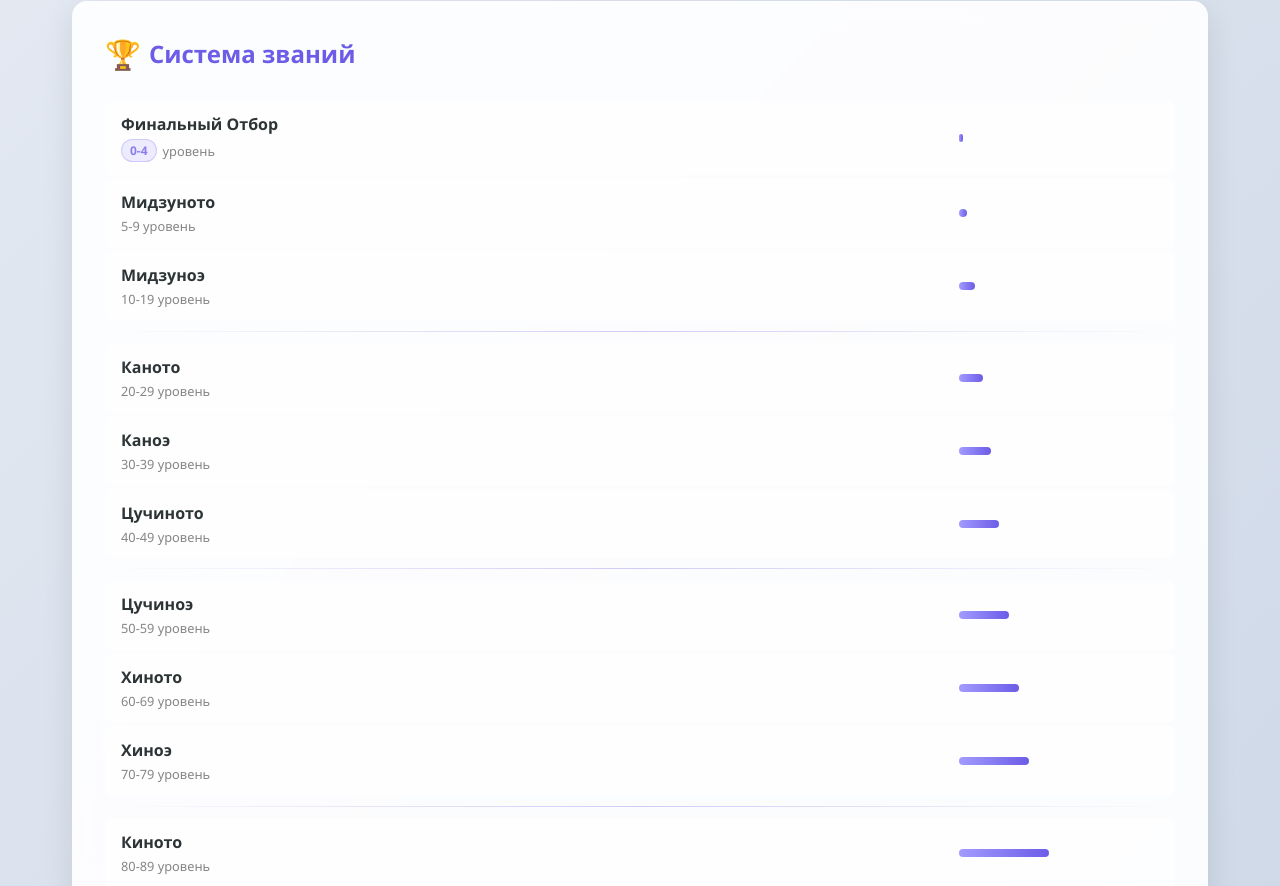
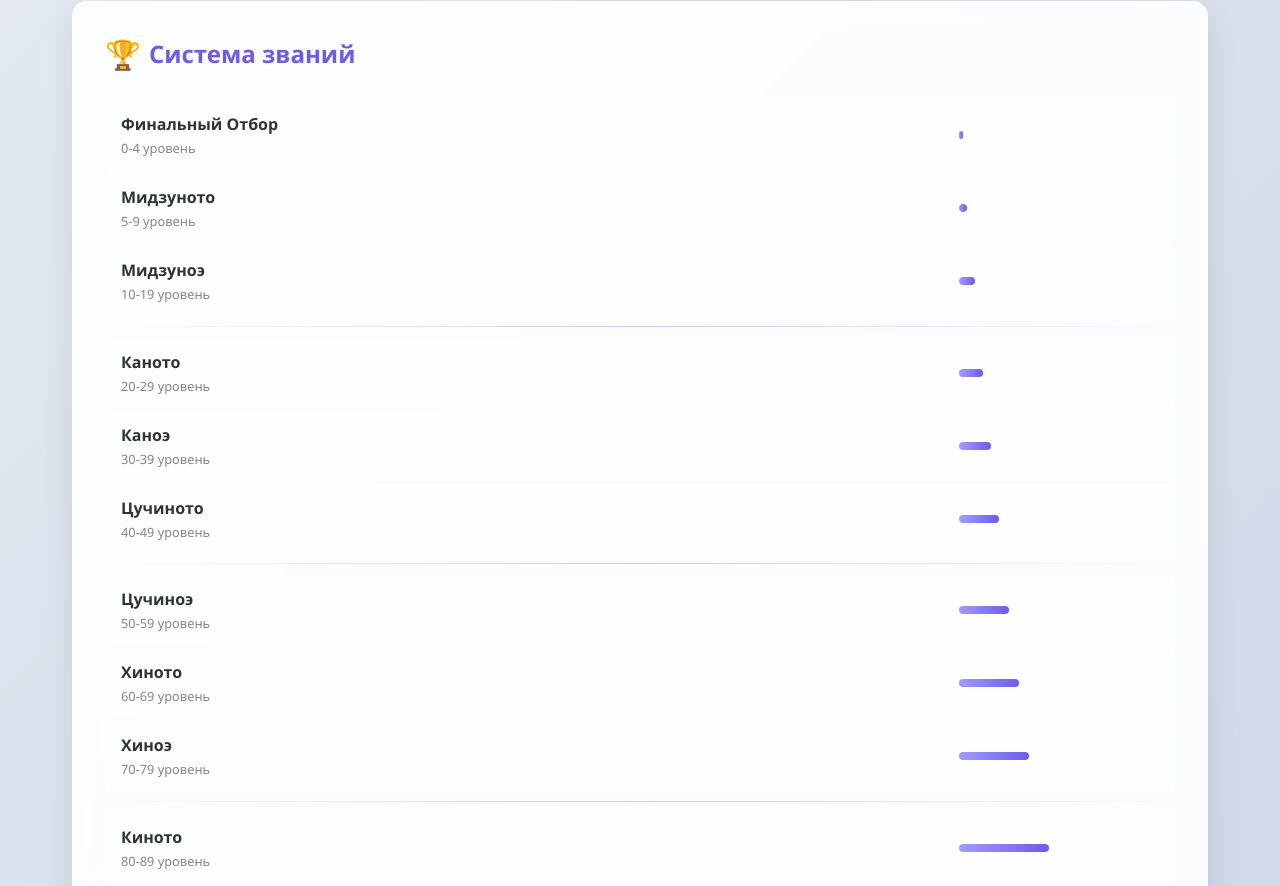
Before and after one commit to rekaii/soulinjector, a plain HTML site: page index.html in a window 1280 px wide. Shown: the part 2099-2985 px from the top of the page. Drawn offline with Linux system fonts and the light colour scheme.

Commit message:
Update index.html

```diff
--- a/index.html
+++ b/index.html
@@ -15,7 +15,6 @@
         </header>
 
         <div class="commands-container">
-            <!-- Профиль -->
             <div class="command-category pulse">
                 <h2 class="category-title"><span class="emoji">👤</span> Мой профиль</h2>
                 <ul class="command-list">
@@ -29,7 +28,6 @@
                 </ul>
             </div>
 
-            <!-- Steam -->
             <div class="command-category">
                 <h2 class="category-title"><span class="emoji">▪️</span> Steam</h2>
                 <ul class="command-list">
@@ -57,7 +55,6 @@
                 </ul>
             </div>
 
-            <!-- Сетап -->
             <div class="command-category">
                 <h2 class="category-title"><span class="emoji">▪️</span> Сетап</h2>
                 <ul class="command-list">
@@ -78,7 +75,6 @@
                 </ul>
             </div>
 
-            <!-- Аниме -->
             <div class="command-category">
                 <h2 class="category-title"><span class="emoji">▪️</span> Аниме</h2>
                 <ul class="command-list">
@@ -113,7 +109,6 @@
                 </ul>
             </div>
 
-            <!-- Игры -->
             <div class="command-category">
                 <h2 class="category-title"><span class="emoji">▪️</span> Игры</h2>
                 <ul class="command-list">
@@ -148,7 +143,6 @@
                 </ul>
             </div>
 
-            <!-- Blesscoin -->
             <div class="command-category">
                 <h2 class="category-title"><span class="emoji">▪️</span> Blesscoin</h2>
                 <ul class="command-list">
@@ -190,7 +184,6 @@
                 </ul>
             </div>
 
-            <!-- Кланы -->
             <div class="command-category">
                 <h2 class="category-title"><span class="emoji">▪️</span> Кланы</h2>
                 <ul class="command-list">
@@ -232,7 +225,6 @@
                 </ul>
             </div>
 
-            <!-- Развлечения -->
             <div class="command-category">
                 <h2 class="category-title"><span class="emoji">▪️</span> Развлечения</h2>
                 <ul class="command-list">
@@ -316,7 +308,6 @@
                 </ul>
             </div>
 
-            <!-- Другое -->
             <div class="command-category">
                 <h2 class="category-title"><span class="emoji">▪️</span> Другое</h2>
                 <ul class="command-list">
@@ -331,17 +322,14 @@
             </div>
         </div>
 <br><br>
-        <!-- Звания -->
-<!-- Звания -->
 <div class="command-category ranks-category">
     <h2 class="category-title"><span class="emoji">🏆</span> Система званий</h2>
     <div class="ranks-progression">
-        <!-- Уровень 1 -->
         <div class="rank-tier" data-tier="1">
             <div class="rank-item">
                 <div class="rank-info">
                     <span class="rank-name">Финальный Отбор</span>
-                    <span class="rank-level-range"><span class="level-pill">0-4</span>уровень</span>
+                    <span class="rank-level-range">0-4 уровень</span>
                 </div>
                 <div class="rank-visual">
                     <div class="rank-bar" style="width: 2%"></div>
@@ -369,7 +357,6 @@
             </div>
         </div>
 
-        <!-- Уровень 2 -->
         <div class="rank-tier" data-tier="2">
             <div class="rank-item">
                 <div class="rank-info">
@@ -402,7 +389,6 @@
             </div>
         </div>
 
-        <!-- Уровень 3 -->
         <div class="rank-tier" data-tier="3">
             <div class="rank-item">
                 <div class="rank-info">
@@ -435,7 +421,6 @@
             </div>
         </div>
 
-        <!-- Уровень 4 -->
         <div class="rank-tier" data-tier="4">
             <div class="rank-item">
                 <div class="rank-info">
@@ -468,7 +453,6 @@
             </div>
         </div>
 
-        <!-- Уровень 5 -->
         <div class="rank-tier" data-tier="5">
             <div class="rank-item">
                 <div class="rank-info">
@@ -501,7 +485,6 @@
             </div>
         </div>
 
-        <!-- Уровень 6 -->
         <div class="rank-tier" data-tier="6">
             <div class="rank-item">
                 <div class="rank-info">
@@ -534,7 +517,6 @@
             </div>
         </div>
 
-        <!-- Уровень 7 -->
         <div class="rank-tier" data-tier="7">
             <div class="rank-item">
                 <div class="rank-info">
@@ -567,7 +549,6 @@
             </div>
         </div>
 
-        <!-- Уровень 8 -->
         <div class="rank-tier" data-tier="8">
             <div class="rank-item">
                 <div class="rank-info">
@@ -600,7 +581,6 @@
             </div>
         </div>
 
-        <!-- Уровень 9 -->
         <div class="rank-tier" data-tier="9">
             <div class="rank-item">
                 <div class="rank-info">
```
